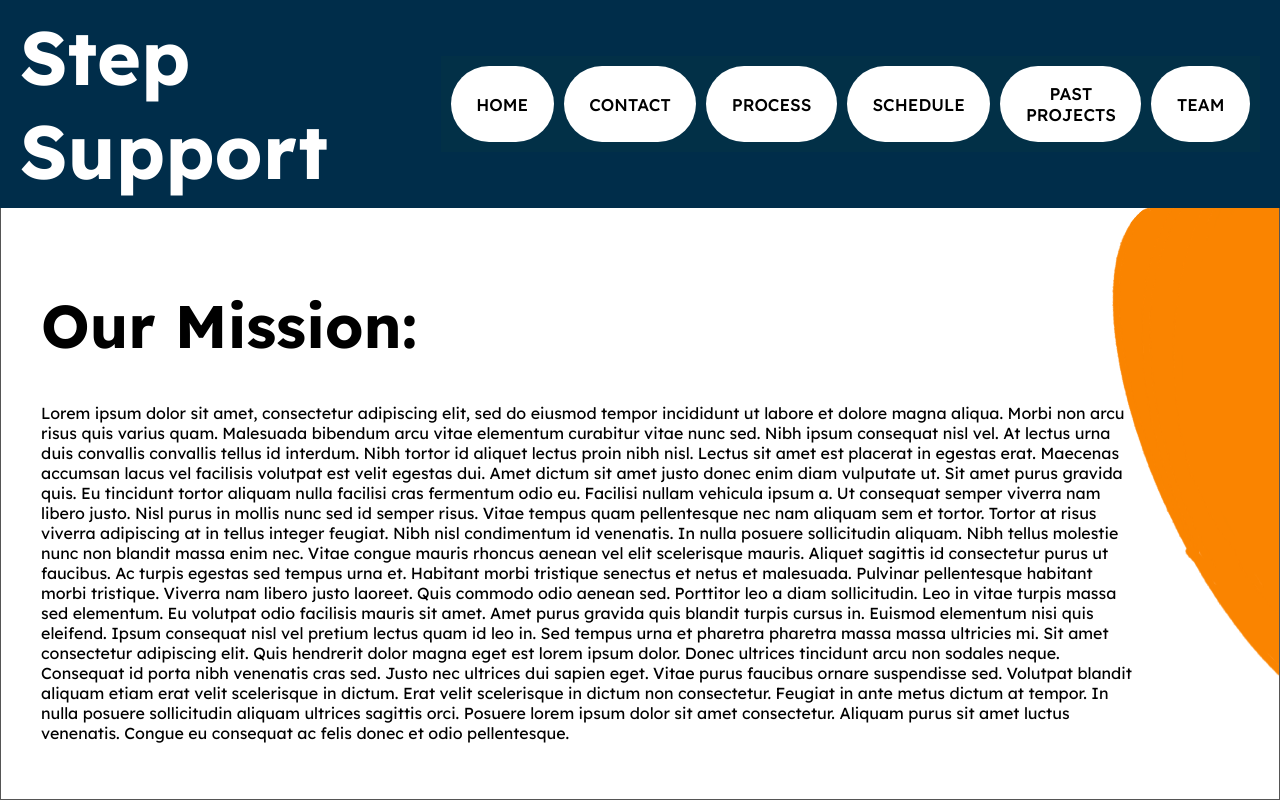
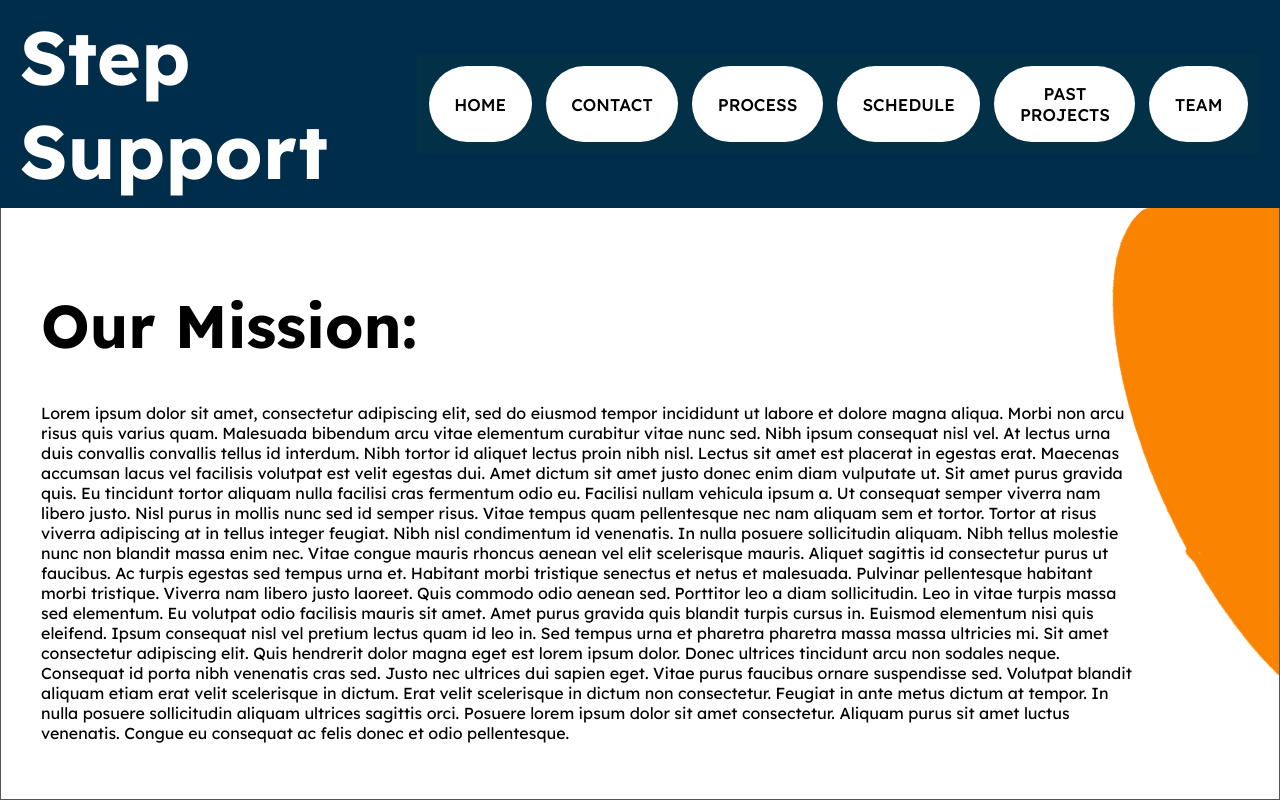
Before and after one commit to Techpotato1/chonkysite, a website: page public/index.html in a window 1280 px wide. Drawn offline with Linux system fonts and the light colour scheme.

Commit message:
revert glow

```diff
--- a/public/style.css
+++ b/public/style.css
@@ -116,11 +116,10 @@ button {
   font-weight: 500;
   color: black;
   background-color: white;
-  margin: 5px; /* Add margin to create space between buttons */
+  margin: 7px; /* Add margin to create space between buttons */
 }
 
 button:hover {
- box-shadow: 0px 0px 10px white;
  transform: scale(1.07);
  cursor: pointer;
 }
```
